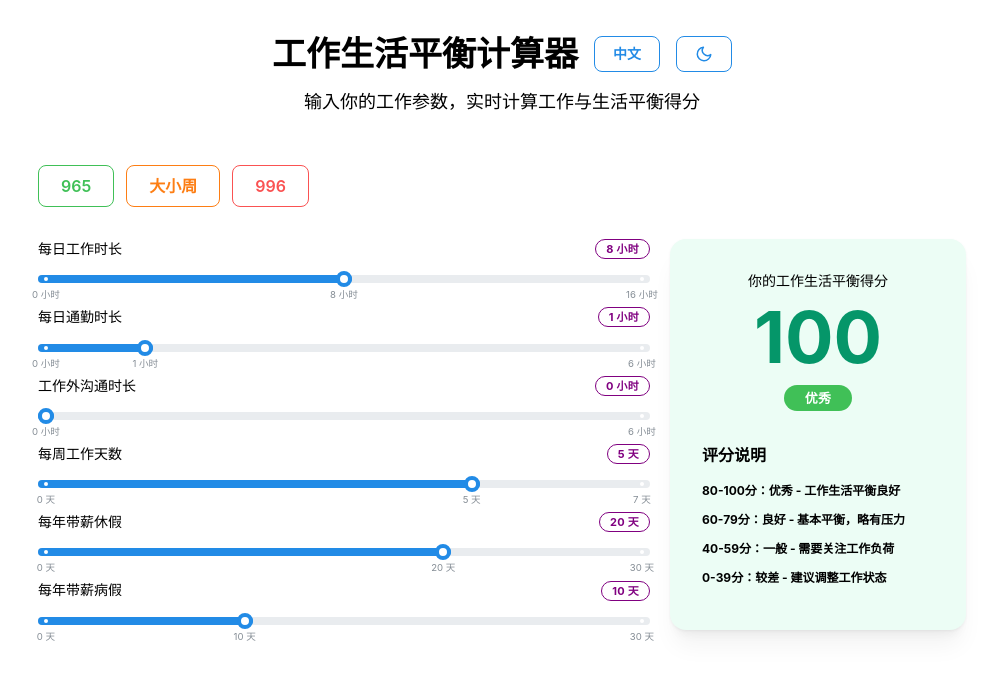
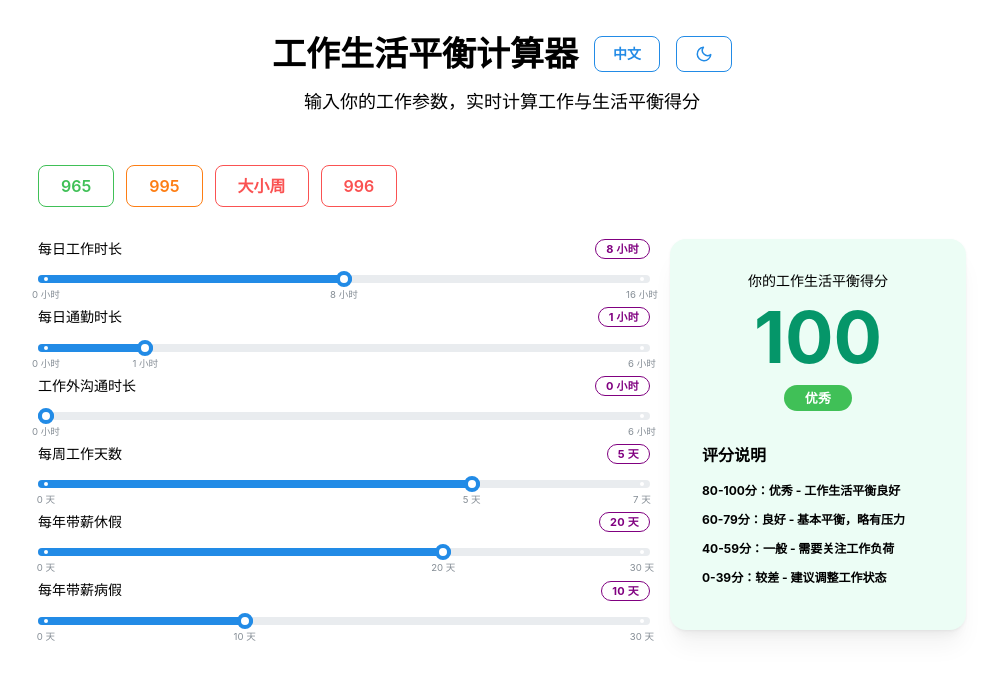
Before and after one commit to guoyunhe/wlb-calc, a React (Vite) app: page / in a window 1280 px wide. Shown: the top 680 px of the page, without its empty margins (138-1135 px from the left). Built offline with nearby package versions, Linux system fonts and the light colour scheme.

Commit message:
refactor(config): 更新预设工作模式配置
将原"大小周"预设调整为标准995模式，新增独立的大小周预设配置，拆分两种工作时长场景的参数

```diff
--- a/src/config.ts
+++ b/src/config.ts
@@ -190,8 +190,20 @@ export const PRESETS: Preset[] = [
     },
   },
   {
+    name: "995",
+    color: "orange",
+    params: {
+      dailyWorkingHours: 12,
+      dailyCommuteHours: 1,
+      dailyCommunicationOutsideWorkHours: 1.5,
+      weeklyWorkingDays: 5,
+      annualPaidLeaveDays: 10,
+      annualPaidSickLeaveDays: 5,
+    },
+  },
+  {
     name: "大小周",
-    color: "orange",
+    color: "red",
     params: {
       dailyWorkingHours: 8,
       dailyCommuteHours: 1,
```
